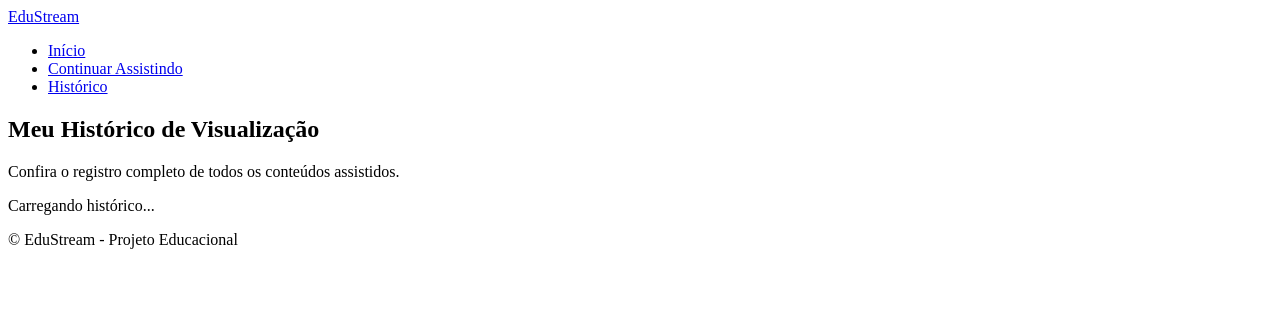
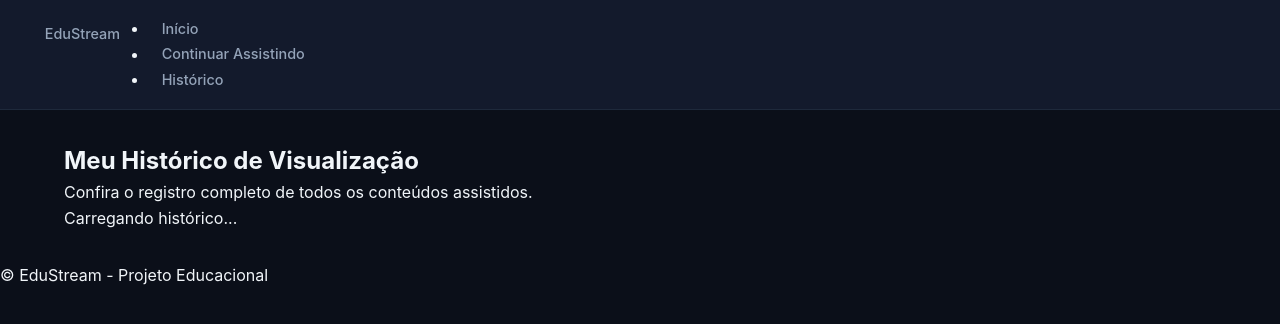
Before and after one commit to profsimoes/EduStream, a plain HTML site: page pages/historico.html in a window 1280 px wide. Drawn offline with nearby package versions, Linux system fonts and the light colour scheme; a script that the page names is missing.

Commit message:
Update historico.html

```diff
--- a/pages/historico.html
+++ b/pages/historico.html
@@ -4,8 +4,7 @@
   <meta charset="UTF-8">
   <meta name="viewport" content="width=device-width, initial-scale=1.0">
   <title>EduStream - Histórico de Visualização</title>
-  <link rel="stylesheet" href="../assets/css/global.css">
-  <link rel="stylesheet" href="../assets/css/equipe3.css">
+  <link rel="stylesheet" href="../assets/css/style.css">
 </head>
 <body>
   <header class="cabecalho">
```
